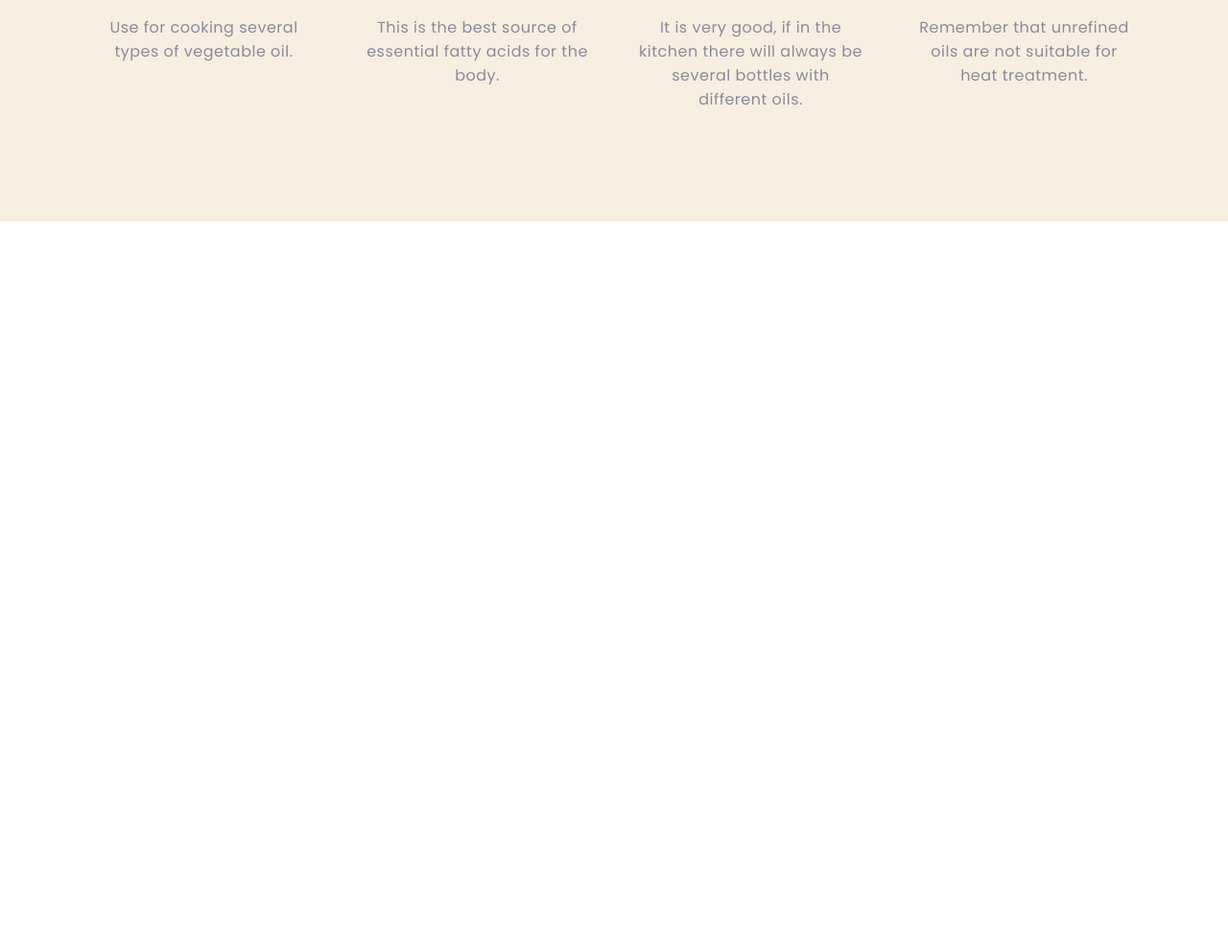
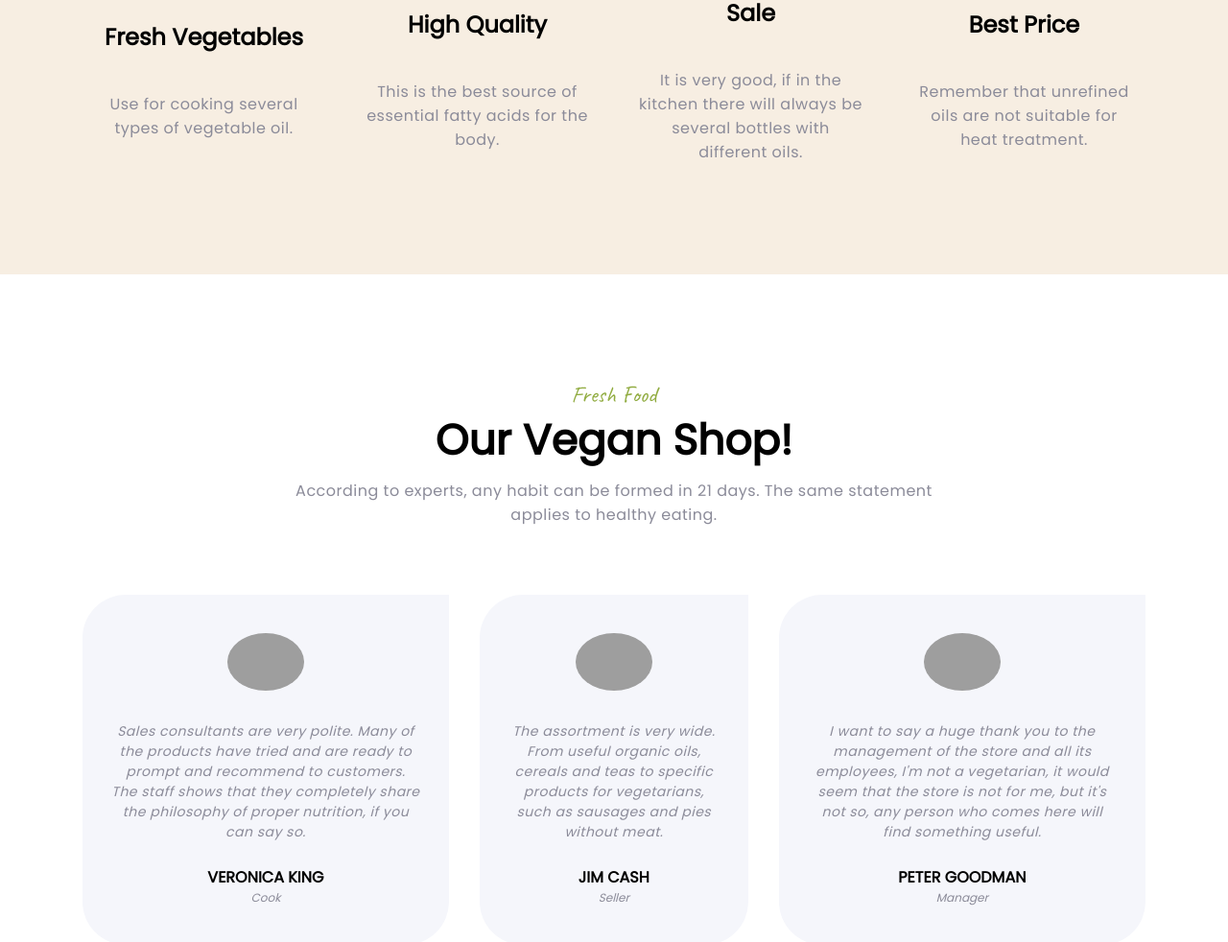
Before and after one commit to shiwangi20/frontend-practice, a plain HTML site: page vegan-store/index.html in a window 1280 px wide. Shown: the part 1904-2886 px from the top of the page at 96% size. Before the commit the page ends 2135 px from the top, so only its background shows below. Drawn offline with Linux system fonts and the light colour scheme; grey boxes are pictures that could not be loaded.

Commit message:
testimonial section

```diff
--- a/vegan-store/index.html
+++ b/vegan-store/index.html
@@ -79,7 +79,7 @@
             <div class='store-section-wrapper'>
                 <div class='green-text store-subcategory'>Fresh Food</div>
                 <div class='store-section-heading'>Our Vegan Store</div>
-                <div class='store-section-description'>Radish contains a lot of fiber, pectin and mineral salts</div>
+                <div class='store-section-description store-section-spacing'>Radish contains a lot of fiber, pectin and mineral salts</div>
                 <div class='store-items-wrapper'>
                     <div class='store-item'>
                         <div class='store-item-icon'><i class="fa fa-camera"></i></div>
@@ -104,6 +104,41 @@
                 </div>
             </div>
         </section>
+        <section class='testimonial-section'>
+            <div class='store-section-wrapper'>
+                <div class='green-text store-subcategory'>Fresh Food</div>
+                <div class='store-section-heading'>Our Vegan Shop!</div>
+                <div class='store-section-description store-section-spacing testimonial-desc'>
+                    According to experts, any habit can be formed in 21 days. The same statement applies to healthy eating.
+                </div>
+                <div class='store-items-wrapper'>
+                    <div class='testimonial-card'>
+                        <img class='testimonial-card-image' src='https://mobirise.com/extensions/organicamp/assets/images/face5.jpg' alt='Image'/>
+                        <div class='testimonial-card-message'>
+                            Sales consultants are very polite. Many of the products have tried and are ready to prompt and recommend to customers. The staff shows that they completely share the philosophy of proper nutrition, if you can say so.
+                        </div>
+                        <h3 class='testimonial-card-author'>VERONICA KING</h3>
+                        <div class='testimonial-card-role'>Cook</div>
+                    </div>
+                    <div class='testimonial-card'>
+                        <img class='testimonial-card-image' src='https://mobirise.com/extensions/organicamp/assets/images/face6.jpg' alt='Image'/>
+                        <div class='testimonial-card-message'>
+                            The assortment is very wide. From useful organic oils, cereals and teas to specific products for vegetarians, such as sausages and pies without meat.
+                        </div>
+                        <h3 class='testimonial-card-author'>JIM CASH</h3>
+                        <div class='testimonial-card-role'>Seller</div>
+                    </div>
+                    <div class='testimonial-card'>
+                        <img class='testimonial-card-image' src='https://mobirise.com/extensions/organicamp/assets/images/face7.jpg' alt='Image'/>
+                        <div class='testimonial-card-message'>
+                            I want to say a huge thank you to the management of the store and all its employees, I'm not a vegetarian, it would seem that the store is not for me, but it's not so, any person who comes here will find something useful.
+                        </div>
+                        <h3 class='testimonial-card-author'>PETER GOODMAN</h3>
+                        <div class='testimonial-card-role'>Manager</div>
+                    </div>
+                </div>
+            </div>
+        </section>
     </div>
 </body>
 </html>
--- a/vegan-store/main.css
+++ b/vegan-store/main.css
@@ -206,6 +206,7 @@ nav {
     display: flex;
     max-width: 1140px;
     margin: 0 auto;
+    align-items: center;
 }
 
 .store-item {
@@ -236,3 +237,49 @@ nav {
     font-size: 24px;
     font-weight: var(--font-weight-bold);
 }
+
+.testimonial-section {
+    padding: 75px 0;
+    text-align: center;
+}
+
+.testimonial-desc{
+    max-width: 700px;
+    margin-left: auto;
+    margin-right: auto;
+}
+
+.testimonial-card {
+    background-color: #f5f6fb;
+    border-top-left-radius: 45px;
+    border-bottom-left-radius: 45px;
+    border-bottom-right-radius: 45px;
+    margin: 16px;
+    padding: 40px 30px;
+}
+
+.testimonial-card-image {
+    width: 80px;
+    border-radius: 50%;
+    margin-bottom: 25px;
+}
+
+.testimonial-card-message {
+    font-size: var(--font-size-small);
+    letter-spacing: 0.5px;
+    font-style: italic;
+    color: var(--description-text-color);
+}
+
+.testimonial-card-author {
+    font-size: var(--font-size-regular);
+    font-weight: var(--font-weight-bold);
+    margin-top: 24px;
+    margin-bottom: 0;
+}
+
+.testimonial-card-role {
+    font-size: var(--font-size-xsmall);
+    font-style: italic;
+    color: var(--description-text-color);
+}
```
